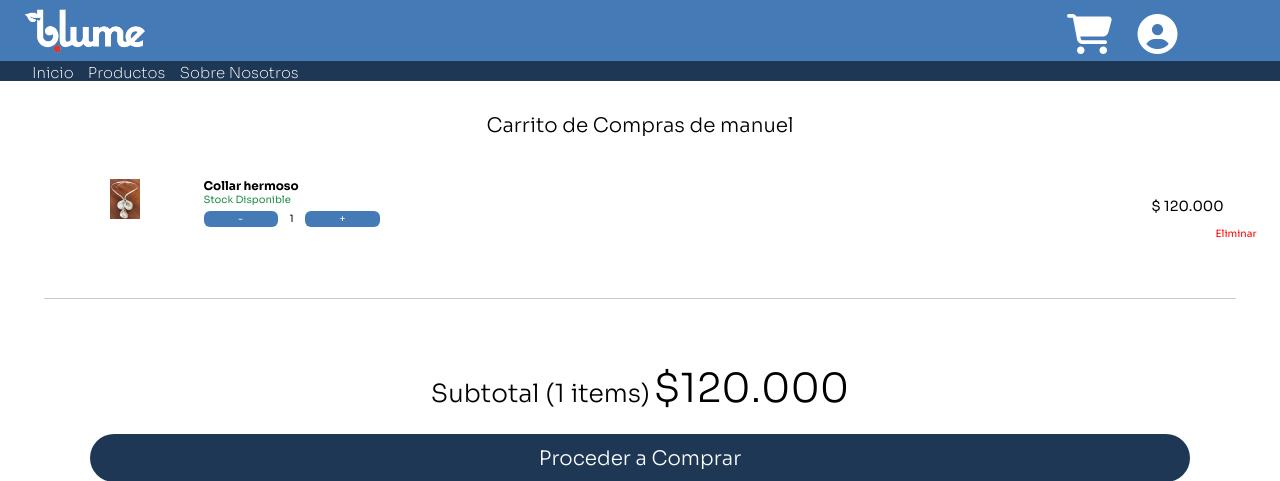
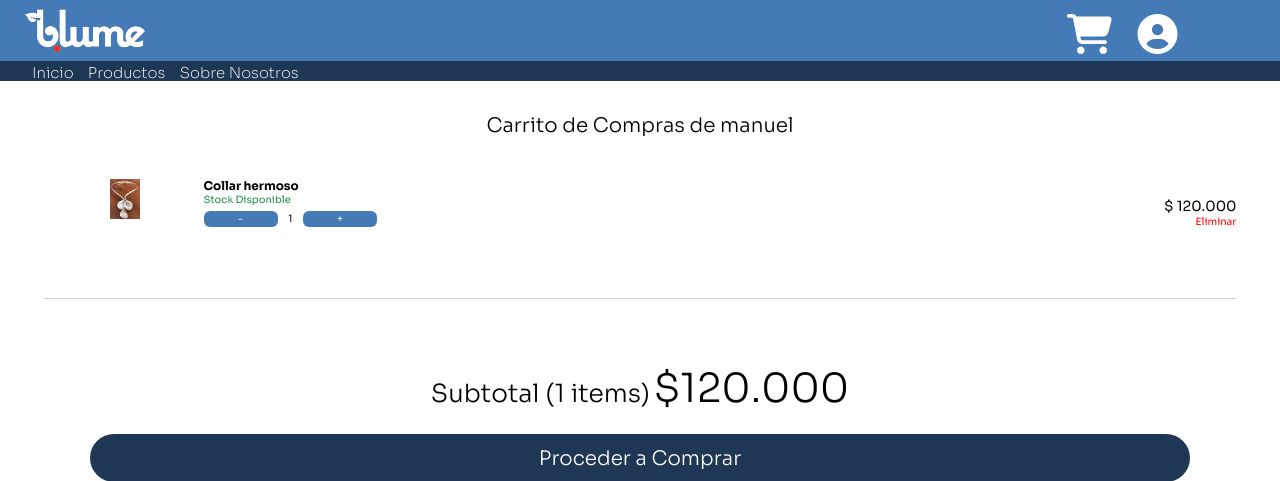
Before and after one commit to manuelandres66/blume, a Django app: page /carro/ in a window 1280 px wide. Shown: the top 481 px of the page. Run offline with Django 3.2, Linux system fonts and the light colour scheme; a user stored in the database is signed in; data comes from the database, SQL or seed files in the repository; some libraries are stand-ins or nearby versions.

Commit message:
Correción de errores

```diff
--- a/static/css/barra.css
+++ b/static/css/barra.css
@@ -77,7 +77,7 @@
     background-color: #fff;
     position: relative;
     bottom: 25px;
-    width: 150px;
+    min-width: 150px;
     height: 135px;
     border-color: rgb(231, 231, 231);
     border-width: 0.1px 2px 2px 2px;
--- a/static/css/carrito.css
+++ b/static/css/carrito.css
@@ -56,7 +56,6 @@
 
 .cantidad_producto {
     display: inline-block;
-    width: 50%;
     margin-top: 0.3vh;
 }
 
@@ -76,8 +75,8 @@
 
 .cantidad_producto h6 {
     display: inline-block;
-    margin-left: 0.6vw;
-    margin-right: 0.6vw;
+    margin-left: 0.5vw;
+    margin-right: 0.5vw;
 }
 
 .producto_precio_contenedor {
@@ -89,22 +88,20 @@
     font-size: 35px;
     font-weight: normal;
     margin-top: 1.4vh;
-    margin-right: 1vw;
 }
 
 .producto_precio_contenedor a {
     color: #f00;
     font-family: 'Sora', sans-serif;
     font-size: 20px;
-    position: relative;
-    left: 5vw;
-    top: 1vh;
+    float: right;
 }
 
 .comprar {
     margin-top: 8vh;
     margin-left: 7vw;
     width: 86vw;
+    margin-bottom: 10vh;
 }
 
 .comprar h3 {
```
Also changed, not shown: static/images/WhatsApp_Image_2020-09-14_at_12.46.38_PM.jpeg (added), static/images/WhatsApp_Image_2020-09-14_at_12.47.52_PM.jpeg (added), static/images/WhatsApp_Image_2020-09-14_at_12.48.24_PM.jpeg (added).
